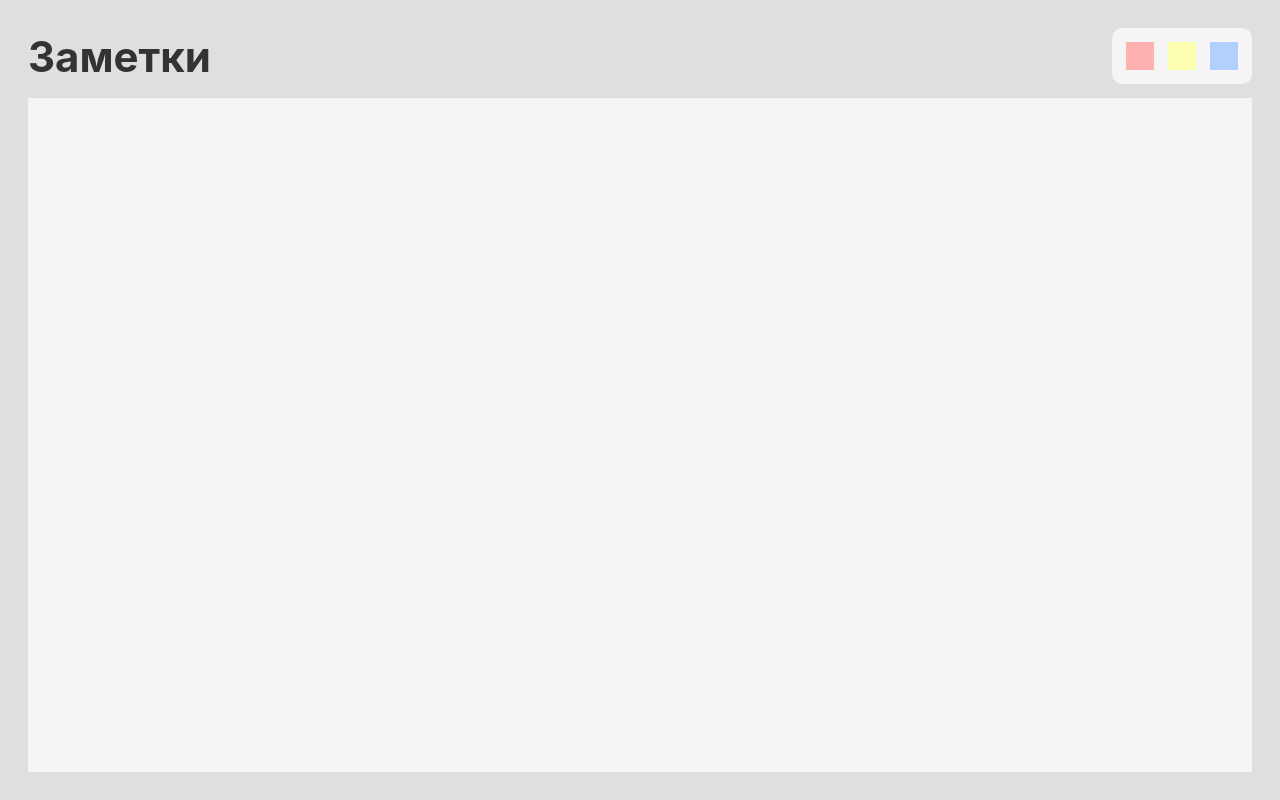
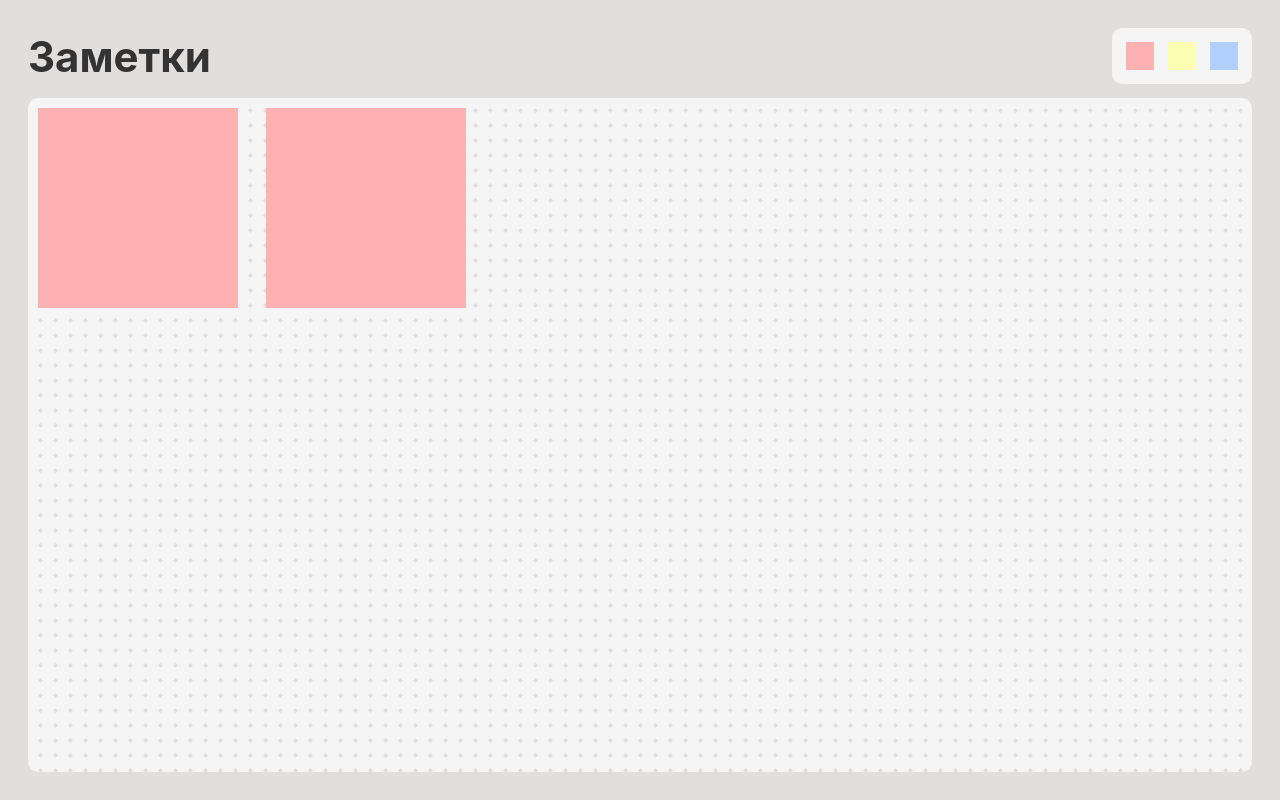
Before and after one commit to katriosa/notes, a Vue app: page / in a window 1280 px wide. Built offline with nearby package versions, Linux system fonts and the light colour scheme.

Commit message:
feat: render notes on the board

```diff
--- a/src/App.vue
+++ b/src/App.vue
@@ -6,12 +6,9 @@ import { RouterView } from 'vue-router'
   <header>
     <h1>Заметки</h1>
     <div class="new-note-controls">
-      <div class="note-color-picker">
-        <div class="color-option option-1"></div>
-        <div class="color-option option-2"></div>
-        <div class="color-option option-3"></div>
-      </div>
-      <!-- <button>Создать</button> -->
+      <button class="color-option option-1"></button>
+      <button class="color-option option-2"></button>
+      <button class="color-option option-3"></button>
     </div>
   </header>
 
@@ -28,14 +25,9 @@ header {
 .new-note-controls {
   background-color: var(--color-board-background);
   display: flex;
+  justify-content: space-between;
   border-radius: 10px;
   padding: 1rem;
-  gap: 1rem;
-}
-
-.note-color-picker {
-  display: flex;
-  justify-content: space-between;
   gap: 1rem;
 }
 
@@ -43,6 +35,10 @@ header {
   width: 2rem;
   height: 2rem;
   background-color: var(--color-note-bg-1);
+}
+
+.color-option:hover {
+  border: 1px solid var(--color-text);
 }
 
 .option-1 {
@@ -56,12 +52,4 @@ header {
 .option-3 {
   background-color: var(--color-note-bg-3);
 }
-
-/* button {
-  border: none;
-  background-color: var(--color-background);
-  color: var(--color-note-text);
-  cursor: pointer;
-  padding: 0 1rem;
-} */
 </style>
--- a/src/assets/main.css
+++ b/src/assets/main.css
@@ -46,13 +46,18 @@ body {
   display: flex;
   flex-direction: column;
   gap: 1rem;
-  height: 100vh;
+  min-height: 100vh;
   box-sizing: border-box;
 }
 
 h1 {
   margin: 0;
   font-size: 3rem;
+}
+
+button {
+  border: none;
+  cursor: pointer;
 }
 
 @media (max-width: 768px) {
--- a/src/components/Board.vue
+++ /dev/null
@@ -1,11 +0,0 @@
-<!-- eslint-disable vue/multi-word-component-names -->
-<template>
-  <div class="board"></div>
-</template>
-
-<style scoped>
-.board {
-  background-color: var(--color-board-background);
-  flex-grow: 1;
-}
-</style>
--- /dev/null
+++ b/src/components/NoteItem.vue
@@ -0,0 +1,47 @@
+<template>
+  <textarea
+    v-model="noteText"
+    @blur="saveNote"
+    class="note-text"
+    spellcheck="false"
+  ></textarea>
+</template>
+
+<script setup lang="ts">
+import { ref } from 'vue'
+import { useNotesStore } from '../stores/NotesStore'
+
+const store = useNotesStore()
+const noteText = ref<string>('')
+
+const props = defineProps<{
+  noteId: number
+}>()
+
+// watch(noteText, newValue => {
+//   console.log('noteText changed:', newValue)
+// })
+
+const saveNote = () => {
+  const newNote = {
+    id: props.noteId,
+    text: noteText.value,
+  }
+  store.addNote(newNote)
+}
+</script>
+
+<style scoped>
+textarea.note-text {
+  background-color: var(--color-note-bg-1);
+  padding: 0.6rem;
+  width: 200px;
+  height: 200px;
+  font-size: 14px;
+  border: none;
+  resize: none;
+  overflow: hidden;
+  box-sizing: border-box;
+  outline: none;
+}
+</style>
--- /dev/null
+++ b/src/components/NotesBoard.vue
@@ -0,0 +1,27 @@
+<template>
+  <div class="board">
+    <Note :noteId="1" />
+    <Note :noteId="2" />
+  </div>
+</template>
+
+<script setup lang="ts">
+import Note from './NoteItem.vue'
+</script>
+
+<style scoped>
+.board {
+  flex-grow: 1;
+  background-image: radial-gradient(
+    var(--color-background) 20%,
+    var(--color-board-background) 20%
+  );
+  background-position: 5px 5px;
+  background-size: 15px 15px;
+  border-radius: 10px;
+  padding: 0.7rem;
+  display: flex;
+  flex-wrap: wrap;
+  gap: 2rem;
+}
+</style>
--- a/src/router/index.ts
+++ b/src/router/index.ts
@@ -7,17 +7,9 @@ const router = createRouter({
     {
       path: '/',
       name: 'home',
-      component: HomeView
+      component: HomeView,
     },
-    {
-      path: '/about',
-      name: 'about',
-      // route level code-splitting
-      // this generates a separate chunk (About.[hash].js) for this route
-      // which is lazy-loaded when the route is visited.
-      component: () => import('../views/AboutView.vue')
-    }
-  ]
+  ],
 })
 
 export default router
--- /dev/null
+++ b/src/stores/NotesStore.ts
@@ -0,0 +1,27 @@
+import { defineStore } from 'pinia'
+import type { Note } from '../types/Note'
+import { ref, watch } from 'vue'
+
+export const useNotesStore = defineStore('boardStore', () => {
+  const notes = ref<Note[]>([])
+
+  const notesFromLocalStorage = localStorage.getItem('notes')
+  if (notesFromLocalStorage) {
+    notes.value = JSON.parse(notesFromLocalStorage)
+    // console.log(JSON.parse(notesFromLocalStorage))
+  }
+
+  const addNote = (note: Note): void => {
+    notes.value.push(note)
+  }
+
+  watch(
+    () => notes.value,
+    state => {
+      localStorage.setItem('notes', JSON.stringify(state))
+    },
+    { deep: true },
+  )
+
+  return { notes, addNote }
+})
--- /dev/null
+++ b/src/types/Note.ts
@@ -0,0 +1,4 @@
+export interface Note {
+  id: number
+  text: string
+}
--- a/src/views/HomeView.vue
+++ b/src/views/HomeView.vue
@@ -1,5 +1,5 @@
 <script setup lang="ts">
-import Board from '../components/Board.vue'
+import Board from '../components/NotesBoard.vue'
 </script>
 
 <template>
```
